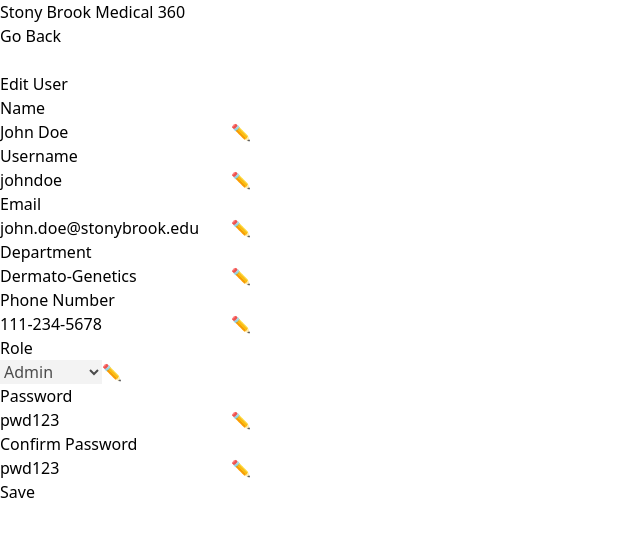
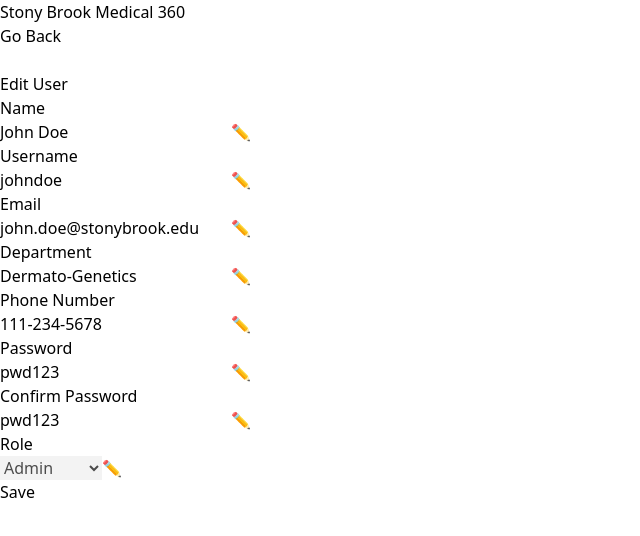
Before and after one commit to jbarkume/Medical360, a React (Vite) app in the folder client/: page /edit-user in a window 1280 px wide. Shown: the top 536 px of the page, without its empty margins (0-640 px from the left). Built offline with nearby package versions, Linux system fonts and the light colour scheme.

Commit message:
fix ordering

```diff
--- a/client/src/pages/EditUserPage.jsx
+++ b/client/src/pages/EditUserPage.jsx
@@ -37,14 +37,6 @@
       showEditIcon: true,
     },
     {
-      name: "Role",
-      initialValue: "Admin",
-      editable: true,
-      showEditIcon: true,
-      type: "select",
-      options: ["Admin", "Doctor", "Nurse", "Patient"],
-    },
-    {
       name: "Password",
       initialValue: "pwd123",
       editable: true,
@@ -55,6 +47,14 @@
       initialValue: "pwd123",
       editable: true,
       showEditIcon: true,
+    },
+    {
+      name: "Role",
+      initialValue: "Admin",
+      editable: true,
+      showEditIcon: true,
+      type: "select",
+      options: ["Admin", "Doctor", "Nurse", "Patient"],
     },
   ];
 
```
